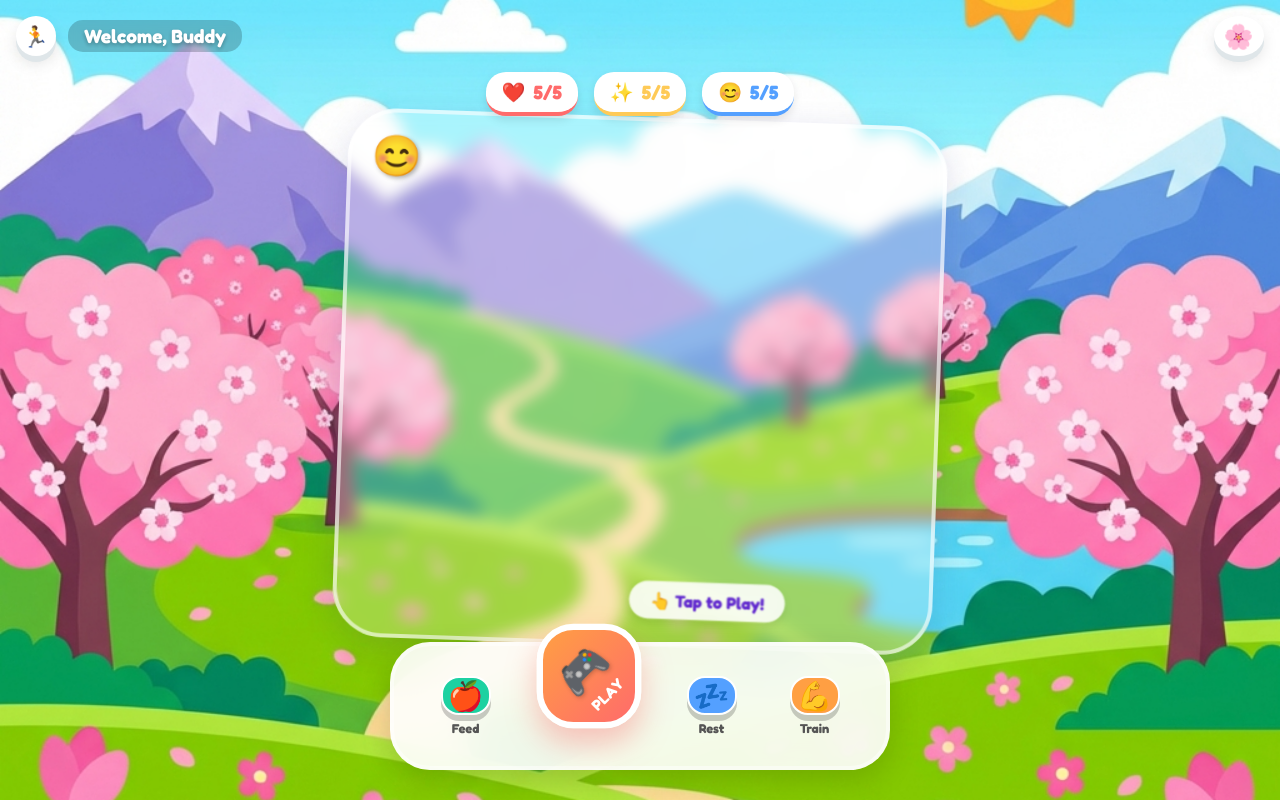
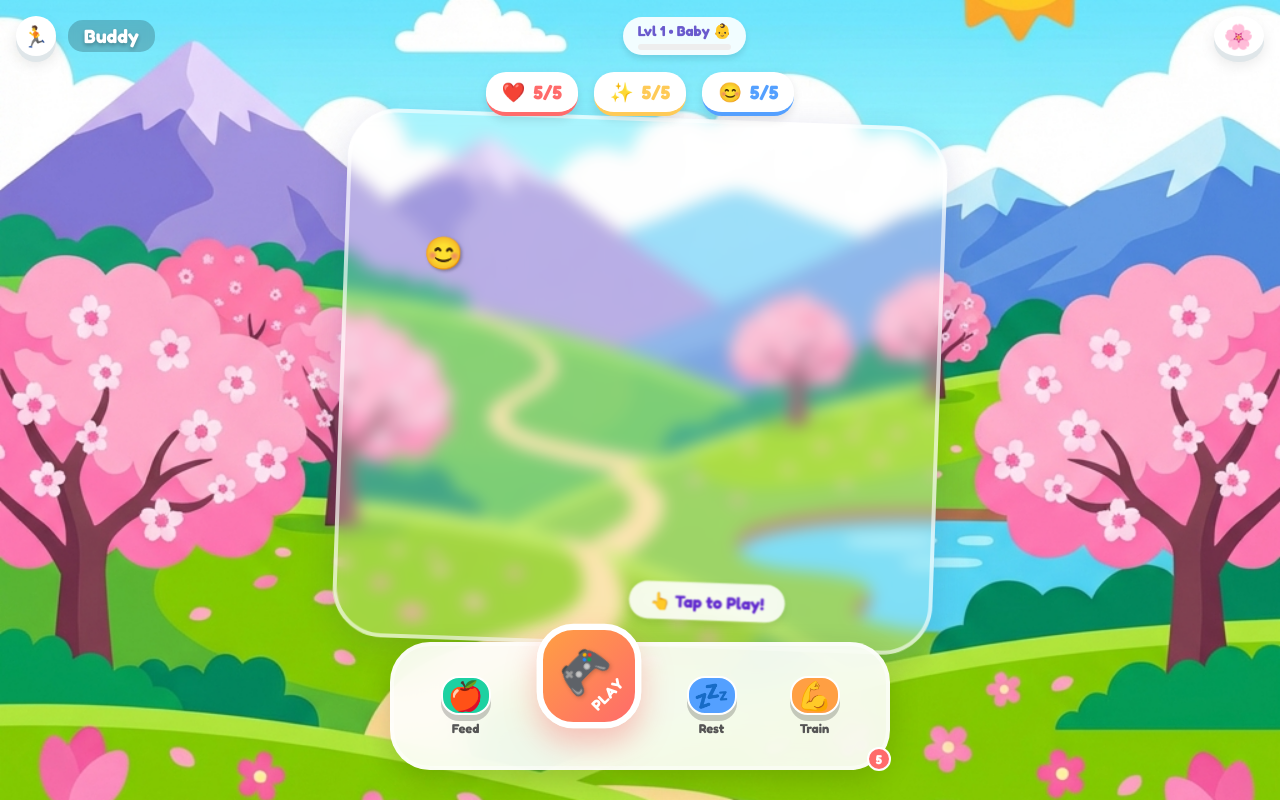
Before and after one commit to Chun11-8/GrowYourAvatar, a React (Vite) app: page /avatar-view in a window 1280 px wide. Both pictures are taken after a click on the button "CALL BUDDY". Built offline with nearby package versions, Linux system fonts and the light colour scheme.

Commit message:
AddedEXP

```diff
--- a/src/pages/AvatarView.tsx
+++ b/src/pages/AvatarView.tsx
@@ -5,6 +5,8 @@ import {
     getAvatarById,
     saveAvatar,
     createInitialStats,
+    getInitialGrowthStats,
+    addExperience,
     type AvatarData,
     type MoodState
 } from '../utils/storage';
@@ -24,13 +26,20 @@ interface Particle {
     emoji: string;
 }
 
+// Helper for Growth Stage
+const getGrowthStage = (level: number = 1) => {
+    if (level < 5) return { name: 'Baby', scale: 0.8, emoji: '👶' };
+    if (level < 10) return { name: 'Teen', scale: 1.0, emoji: '🧑' };
+    return { name: 'Adult', scale: 1.2, emoji: '🦸' };
+};
+
 const AvatarView: React.FC = () => {
     const location = useLocation();
     const navigate = useNavigate();
     const iframeRef = useRef<HTMLIFrameElement>(null);
 
     // Params from state
-    const { image, style, name, avatarId } = (location.state as { image?: string, style?: string, name?: string, avatarId?: string }) || {};
+    const { image, style = 'voxel', name, avatarId } = (location.state as { image?: string, style?: string, name?: string, avatarId?: string }) || {};
 
     const [avatar, setAvatar] = useState<AvatarData | null>(null);
     const [status, setStatus] = useState<'idle' | 'generating' | 'error'>('idle');
@@ -41,11 +50,14 @@ const AvatarView: React.FC = () => {
     const hasAutoGenerated = useRef(false);
 
     // --- Particle System ---
+    const particleIdCounter = useRef(0);
+
     const addParticles = (x: number, y: number, emoji: string) => {
         const newParticles: Particle[] = [];
         for (let i = 0; i < 5; i++) {
+            particleIdCounter.current += 1;
             newParticles.push({
-                id: Date.now() + i,
+                id: Date.now() + particleIdCounter.current,
                 x: x + (Math.random() * 60 - 30),
                 y: y + (Math.random() * 60 - 30),
                 emoji
@@ -62,8 +74,8 @@ const AvatarView: React.FC = () => {
     useEffect(() => {
         let targetId = avatarId;
 
-        // Fallback to local storage if no ID in state
-        if (!targetId) {
+        // Only fallback to local storage if NO new creation params are present
+        if (!targetId && !image) {
             const lastId = localStorage.getItem('lastActiveAvatarId');
             if (lastId) {
                 targetId = lastId;
@@ -73,6 +85,18 @@ const AvatarView: React.FC = () => {
         if (targetId) {
             const saved = getAvatarById(targetId);
             if (saved) {
+                // Migration check: ensure growth stats exist
+                if (saved.level === undefined) {
+                    Object.assign(saved, getInitialGrowthStats());
+                }
+                // Migration check: ensure apples exist
+                if (saved.apples === undefined) {
+                    saved.apples = 5;
+                    // We don't need to save explicitly here strictly, but it's good practice updates are persisted
+                    // However, setAvatar(saved) + lazy save is fine, or explicit save:
+                    saveAvatar(saved);
+                }
+
                 setAvatar(saved);
                 // Refresh the active ID
                 localStorage.setItem('lastActiveAvatarId', saved.id);
@@ -80,7 +104,8 @@ const AvatarView: React.FC = () => {
             }
         }
 
-        if (image && style && !avatar && !hasAutoGenerated.current) {
+        // Only generate if we have image/style but NO existing avatar loaded (and haven't tried yet)
+        if (image && style && !hasAutoGenerated.current) {
             hasAutoGenerated.current = true;
             handleGenerateVoxel();
         }
@@ -137,6 +162,7 @@ const AvatarView: React.FC = () => {
                 style: style || 'voxel',
                 voxelCode: code,
                 stats: createInitialStats(),
+                ...getInitialGrowthStats(),
                 currentMoodState: 'happy',
                 createdAt: Date.now()
             };
@@ -162,6 +188,7 @@ const AvatarView: React.FC = () => {
             style: 'voxel',
             voxelCode: DUMMY_VOXEL_DOG_CODE,
             stats: createInitialStats(),
+            ...getInitialGrowthStats(),
             currentMoodState: 'happy',
             createdAt: Date.now()
         };
@@ -177,36 +204,49 @@ const AvatarView: React.FC = () => {
         const centerY = rect.top + rect.height / 2;
 
         const newStats = { ...avatar.stats };
+        let updatedAvatar = { ...avatar };
         let newMood: MoodState | undefined;
         let particleEmoji = '✨';
+        let xpReward = 0;
 
         switch (action) {
             case 'feed':
+                // Check Inventory
+                if ((avatar.apples || 0) > 0) {
+                    updatedAvatar.apples = (avatar.apples || 0) - 1;
+
+                    // Heal if needed
                     if (newStats.health < 5) {
                         newStats.health = Math.min(5, newStats.health + 1);
                         newMood = 'happy';
+                    }
+                    // Always happy to eat
                     particleEmoji = '🍎';
+                    xpReward = 30;
                     addParticles(centerX, centerY, particleEmoji);
                 } else {
-                    addParticles(centerX, centerY, '🚫'); // Visual feedback for full
+                    addParticles(centerX, centerY, '🚫'); // No food
+                    // Maybe show a toast message?
                 }
                 break;
             case 'rest':
+                // Always allow rest, just cap stats
                 if (newStats.mana < 5) {
                     newStats.mana = Math.min(5, newStats.mana + 1);
+                }
                 newMood = 'sleepy';
                 particleEmoji = '💤';
+                xpReward = 10; // Bump up rest reward since it's an action
                 addParticles(centerX, centerY, particleEmoji);
-                } else {
-                    addParticles(centerX, centerY, '🚫');
-                }
                 break;
             case 'train':
+                // Only train if Mana > 0
                 if (newStats.mana > 0) {
                     newStats.mana = Math.max(0, newStats.mana - 1);
                     newStats.health = Math.min(5, newStats.health + 1);
                     newMood = 'excited';
                     particleEmoji = '💪';
+                    xpReward = 10;
                     addParticles(centerX, centerY, particleEmoji);
                 } else {
                     addParticles(centerX, centerY, '🚫');
@@ -214,18 +254,39 @@ const AvatarView: React.FC = () => {
                 break;
         }
 
-        const updatedAvatar: AvatarData = {
-            ...avatar,
-            stats: newStats,
-            currentMoodState: newMood || avatar.currentMoodState,
-        };
+        // Apply stat updates
+        updatedAvatar.stats = newStats;
+        if (newMood) updatedAvatar.currentMoodState = newMood;
 
+
+
+        // Apply XP Logic if reward
+        if (xpReward > 0) {
+            saveAvatar(updatedAvatar); // Save updates (inventory/stats) before adding XP
+            const xpResult = addExperience(updatedAvatar.id, xpReward);
+            if (xpResult.avatar) {
+                updatedAvatar = xpResult.avatar;
+                // TODO: Show Level Up Animation if xpResult.leveledUp
+                if (xpResult.leveledUp) {
+                    addParticles(centerX, centerY, '🎉');
+                    addParticles(centerX, centerY, '🆙');
+                }
+            }
+        } else {
             saveAvatar(updatedAvatar);
+        }
+
         setAvatar(updatedAvatar);
 
-        // Notify iframe if mood changed
-        if (newMood && iframeRef.current?.contentWindow) {
-            iframeRef.current.contentWindow.postMessage({ type: 'CHANGE_MOOD', mood: newMood }, '*');
+        // Always notify iframe of the action's associated mood to trigger animation
+        // We map action -> mood for animation purposes
+        let animationMood = '';
+        if (action === 'feed') animationMood = 'happy';
+        if (action === 'rest') animationMood = 'sleepy';
+        if (action === 'train') animationMood = 'excited';
+
+        if (animationMood && iframeRef.current?.contentWindow) {
+            iframeRef.current.contentWindow.postMessage({ type: 'CHANGE_MOOD', mood: animationMood }, '*');
         }
     };
 
@@ -286,6 +347,10 @@ const AvatarView: React.FC = () => {
         );
     }
 
+    const growthStage = getGrowthStage(avatar?.level);
+    const xpProgress = (avatar?.xp || 0);
+    const xpMax = (avatar?.maxXp || 100);
+
     return (
         <div className="avatar-view-fullscreen" style={{
             width: '100vw',
@@ -325,13 +390,6 @@ const AvatarView: React.FC = () => {
                 zIndex: 10,
                 width: '100%'
             }}>
-                {/* <button
-                    className="clay-button secondary"
-                    style={{ padding: '8px 16px', fontSize: '0.9rem', boxShadow: '0 4px 6px rgba(0,0,0,0.1)' }}
-                    onClick={() => navigate('/select-avatar')}
-                >
-                    ← Log Out
-                </button> */}
                 <div style={{ display: 'flex', alignItems: 'center', gap: '12px' }}>
                     <button
                         className="clay-button secondary"
@@ -351,7 +409,28 @@ const AvatarView: React.FC = () => {
                         borderRadius: '15px',
                         backdropFilter: 'blur(5px)'
                     }}>
-                        Welcome, {avatar?.name || name || 'Buddy'}
+                        {avatar?.name || name || 'Buddy'}
+                    </div>
+                </div>
+
+                <div className="level-badge" style={{
+                    background: 'rgba(255,255,255,0.9)',
+                    padding: '5px 15px',
+                    borderRadius: '20px',
+                    display: 'flex',
+                    flexDirection: 'column',
+                    alignItems: 'center',
+                    boxShadow: '0 4px 6px rgba(0,0,0,0.1)'
+                }}>
+                    <div style={{ fontWeight: 800, color: '#6A5ACD', fontSize: '0.9rem' }}>
+                        Lvl {avatar?.level || 1} • {growthStage.name} {growthStage.emoji}
+                    </div>
+                    <div style={{ width: '100%', height: '6px', background: '#eee', borderRadius: '3px', marginTop: '4px', overflow: 'hidden' }}>
+                        <div style={{
+                            width: `${Math.min(100, (xpProgress / xpMax) * 100)}%`,
+                            height: '100%',
+                            background: 'linear-gradient(90deg, #FF9F43, #FF6B6B)'
+                        }}></div>
                     </div>
                 </div>
 
@@ -423,8 +502,6 @@ const AvatarView: React.FC = () => {
                 )}
 
                 {status === 'error' && (
-                    // <div style={{ padding: '20px', color: '#ff6b6b', textAlign: 'center', zIndex: 20 }}>
-                    //     <h3>Oops! Something went wrong</h3>
                     <div className="clay-card" style={{ padding: '20px', color: '#ff6b6b', textAlign: 'center', zIndex: 20 }}>
                         <h3 className="animate-bounce">🙈 Uh oh!</h3>
                         <p>{errorMsg}</p>
@@ -433,6 +510,13 @@ const AvatarView: React.FC = () => {
                 )}
 
                 {avatar?.voxelCode ? (
+                    <div style={{
+                        width: '100%',
+                        height: '100%',
+                        transition: 'transform 0.5s cubic-bezier(0.34, 1.56, 0.64, 1)',
+                        transform: `scale(${growthStage.scale})`,
+                        transformOrigin: 'center bottom'
+                    }}>
                         <iframe
                             ref={iframeRef}
                             title="Voxel Scene"
@@ -440,9 +524,10 @@ const AvatarView: React.FC = () => {
                             style={{ width: '100%', height: '100%', border: '0' }}
                             sandbox="allow-scripts allow-same-origin"
                         />
+                    </div>
                 ) : (
                     avatar?.image && (
-                        <div style={{ textAlign: 'center' }}>
+                        <div style={{ textAlign: 'center', transform: `scale(${growthStage.scale})`, transition: 'transform 0.5s' }}>
                             <img src={avatar.image} alt="Avatar" style={{ width: '80%', borderRadius: '40px', boxShadow: 'var(--clay-shadow)' }} />
                         </div>
                     )
@@ -469,28 +554,6 @@ const AvatarView: React.FC = () => {
                 </div>
             </div>
 
-            {/* Interaction Tooltip */}
-            {/* <div style={{
-                    position: 'absolute',
-                    bottom: '20px',
-                    left: '50%',
-                    transform: 'translateX(-50%)',
-                    background: 'rgba(255,255,255,0.4)',
-                    padding: '6px 16px',
-                    borderRadius: '20px',
-                    fontSize: '0.65rem',
-                    fontWeight: 700,
-                    color: 'black',
-                    backdropFilter: 'blur(10px)',
-                    pointerEvents: 'none',
-                    textShadow: '0 1px 2px rgba(0,0,0,0.2)'
-                }}>
-                    Tap to Pat or Tickle! ✨
-                </div>
-
-
-            </div> */}
-
             {/* Mood Text */}
             <div style={{
                 textAlign: 'center',
@@ -502,23 +565,7 @@ const AvatarView: React.FC = () => {
                 textShadow: '0 2px 4px rgba(0,0,0,0.2)'
             }}>
                 It's a <span style={{ color: 'white', textDecoration: 'underline decoration-wavy' }}>{avatar?.currentMoodState || 'happy'}</span> day!
-                Feeling {avatar?.currentMoodState || 'happy'} today!
             </div>
-
-            {/* Mood Text */}
-            {/* <div style={{
-                textAlign: 'center',
-                padding: '1rem 0',
-                fontSize: '1.2rem',
-                fontWeight: 700,
-                color: 'black',
-                borderRadius: '20px',
-                background: 'rgba(255,255,255,0.4)',
-                zIndex: 10
-            }}>
-                Feeling {avatar?.currentMoodState || 'happy'} today!
-            </div> */}
-
 
             {/* Interaction Buttons Container - Floating Dock */}
             <div style={{
@@ -544,6 +591,7 @@ const AvatarView: React.FC = () => {
                     icon="🍎"
                     label="Feed"
                     color="var(--vibrant-green)"
+                    count={avatar?.apples || 0}
                     onClick={(e) => handleAction('feed', e)}
                 />
 
@@ -551,7 +599,11 @@ const AvatarView: React.FC = () => {
                 <div style={{ position: 'relative', top: '-30px' }}>
                     <button
                         className="animate-pulse"
-                        onClick={() => navigate('/upload-quiz', { state: { avatarId: avatar?.id } })}
+                        onClick={(e) => {
+                            e.stopPropagation();
+                            console.log('Navigating to Upload Quiz with avatar:', avatar?.id);
+                            navigate('/upload-quiz', { state: { avatarId: avatar?.id } });
+                        }}
                         style={{
                             width: '100px',
                             height: '100px',
@@ -614,7 +666,7 @@ const StatBadge = ({ label, value, color }: { label: string, value: number, colo
     </div>
 );
 
-const BubbleButton = ({ icon, label, onClick, color }: { icon: string, label: string, onClick: (e: React.MouseEvent) => void, color: string }) => {
+const BubbleButton = ({ icon, label, onClick, color, count }: { icon: string, label: string, onClick: (e: React.MouseEvent) => void, color: string, count?: number }) => {
     return (
         <button
             onClick={onClick}
@@ -649,6 +701,26 @@ const BubbleButton = ({ icon, label, onClick, color }: { icon: string, label: st
                 border: '2px solid white'
             }}>
                 {icon}
+                {count !== undefined && (
+                    <div style={{
+                        position: 'absolute',
+                        bottom: '-5px',
+                        right: '-5px',
+                        background: '#FF6B6B',
+                        color: 'white',
+                        borderRadius: '50%',
+                        width: '24px',
+                        height: '24px',
+                        display: 'flex',
+                        alignItems: 'center',
+                        justifyContent: 'center',
+                        fontSize: '0.8rem',
+                        fontWeight: 900,
+                        border: '2px solid white'
+                    }}>
+                        {count}
+                    </div>
+                )}
             </div>
             <span style={{
                 fontSize: '0.8rem',
--- a/src/utils/storage.ts
+++ b/src/utils/storage.ts
@@ -5,6 +5,7 @@ export interface AvatarStats {
 }
 
 export type MoodState = 'happy' | 'sad' | 'excited' | 'sleepy';
+export type GrowthStage = 'child' | 'teen' | 'adult';
 
 export interface AvatarData {
     id: string;
@@ -18,6 +19,13 @@ export interface AvatarData {
     lastDailyUpdate?: number;
     lastPlayedAt?: number;
     quizCompleted?: boolean;
+    // Growth System
+    level: number;
+    xp: number;
+    maxXp: number;
+    stage: GrowthStage;
+    // Inventory
+    apples: number;
 }
 
 const STORAGE_KEY = 'grow_your_avatar_data';
@@ -61,23 +69,50 @@ export const createInitialStats = (): AvatarStats => ({
     mood: 5
 });
 
+export const getInitialGrowthStats = () => ({
+    level: 1,
+    xp: 0,
+    maxXp: 100,
+    stage: 'child' as GrowthStage,
+    apples: 5
+});
+
 /**
  * Handles logic for Scenario 2: Earning HP after Quiz + Game
  */
-export const completeGameSession = (avatarId: string): { rewarded: boolean } => {
+export const completeGameSession = (avatarId: string): { rewarded: boolean; leveledUp?: boolean } => {
     const avatar = getAvatarById(avatarId);
     if (!avatar) return { rewarded: false };
 
     let rewarded = false;
-    const updatedAvatar = { ...avatar };
+    let leveledUp = false;
+    let updatedAvatar = { ...avatar };
 
-    // Scenario 2: if quiz was completed, give 1 health
+    // Initialize growth stats if missing (migration)
+    if (updatedAvatar.level === undefined) {
+        Object.assign(updatedAvatar, getInitialGrowthStats());
+    }
+    // Initialize apples if missing (migration)
+    if (updatedAvatar.apples === undefined) {
+        updatedAvatar.apples = 5;
+    }
+
+    // Scenario 2: if quiz was completed, give 1 health AND XP
     if (avatar.quizCompleted) {
         updatedAvatar.stats = {
             ...avatar.stats,
             health: Math.min(5, avatar.stats.health + 1)
         };
         updatedAvatar.quizCompleted = false; // Reset for next session
+
+        // Award XP
+        const xpResult = calculateXpGain(updatedAvatar, 50); // 50 XP for completing a session
+        updatedAvatar = xpResult.avatar;
+        leveledUp = xpResult.leveledUp;
+
+        // Award Apple
+        updatedAvatar.apples = (updatedAvatar.apples || 0) + 1;
+
         rewarded = true;
     }
 
@@ -85,5 +120,46 @@ export const completeGameSession = (avatarId: string): { rewarded: boolean } =>
     updatedAvatar.lastPlayedAt = Date.now();
 
     saveAvatar(updatedAvatar);
-    return { rewarded };
+    return { rewarded, leveledUp };
 };
+
+export const addExperience = (avatarId: string, amount: number): { avatar: AvatarData | undefined, leveledUp: boolean } => {
+    const avatar = getAvatarById(avatarId);
+    if (!avatar) return { avatar: undefined, leveledUp: false };
+
+    const result = calculateXpGain(avatar, amount);
+    saveAvatar(result.avatar);
+    return { avatar: result.avatar, leveledUp: result.leveledUp };
+};
+
+// Helper to calculate XP without saving (pure-ish)
+const calculateXpGain = (avatar: AvatarData, amount: number): { avatar: AvatarData, leveledUp: boolean } => {
+    let updatedAvatar = { ...avatar };
+
+    // Safety check for migration
+    if (updatedAvatar.level === undefined) {
+        Object.assign(updatedAvatar, getInitialGrowthStats());
+    }
+
+    updatedAvatar.xp += amount;
+    let leveledUp = false;
+
+    // Level Up Loop
+    while (updatedAvatar.xp >= updatedAvatar.maxXp) {
+        updatedAvatar.xp -= updatedAvatar.maxXp;
+        updatedAvatar.level += 1;
+        updatedAvatar.maxXp = Math.floor(updatedAvatar.maxXp * 1.5); // Harder to level up
+        leveledUp = true;
+    }
+
+    // Update Stage based on Level
+    if (updatedAvatar.level >= 10) {
+        updatedAvatar.stage = 'adult';
+    } else if (updatedAvatar.level >= 5) {
+        updatedAvatar.stage = 'teen';
+    } else {
+        updatedAvatar.stage = 'child';
+    }
+
+    return { avatar: updatedAvatar, leveledUp };
+};
```
Also changed, not shown: src/hooks/useGameSession.ts (+8 -1 lines), src/pages/SelectAvatar.tsx (+18 -5 lines). Lines whose indentation alone changed are shown as unchanged.
